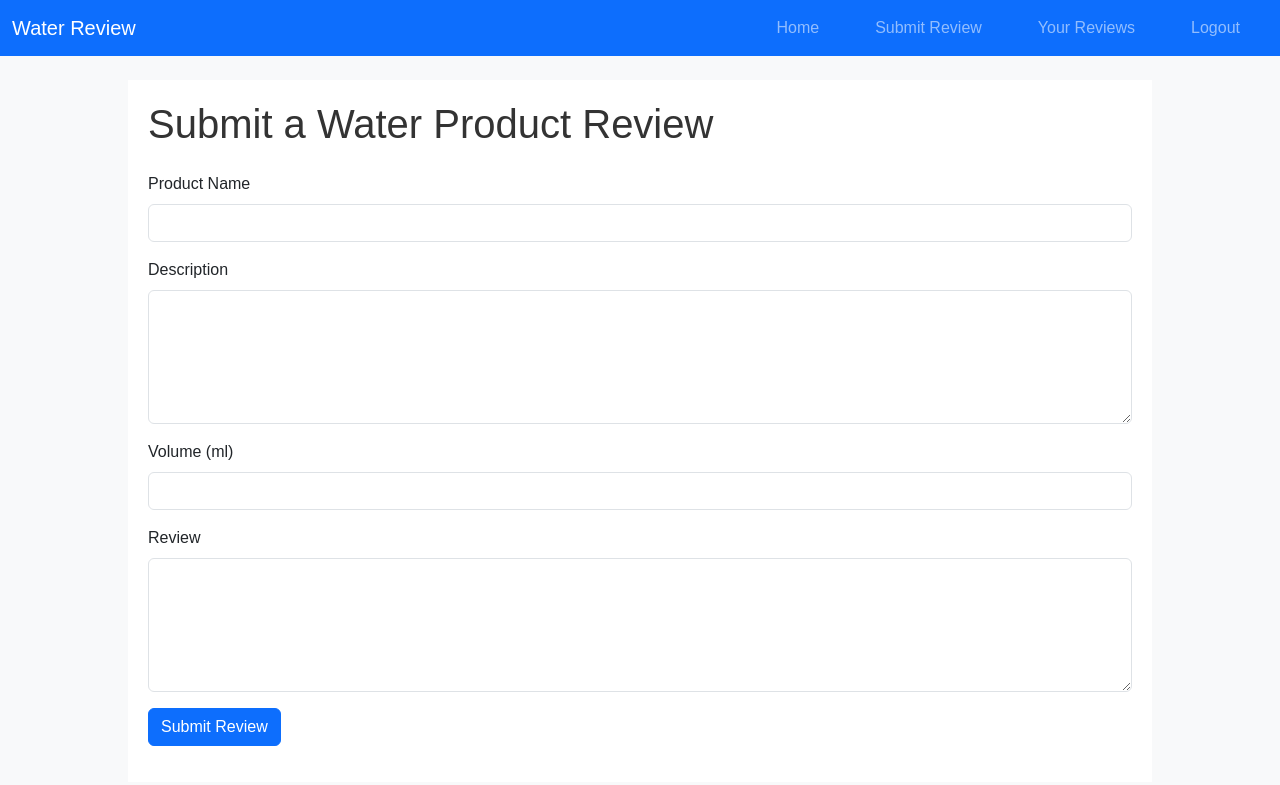
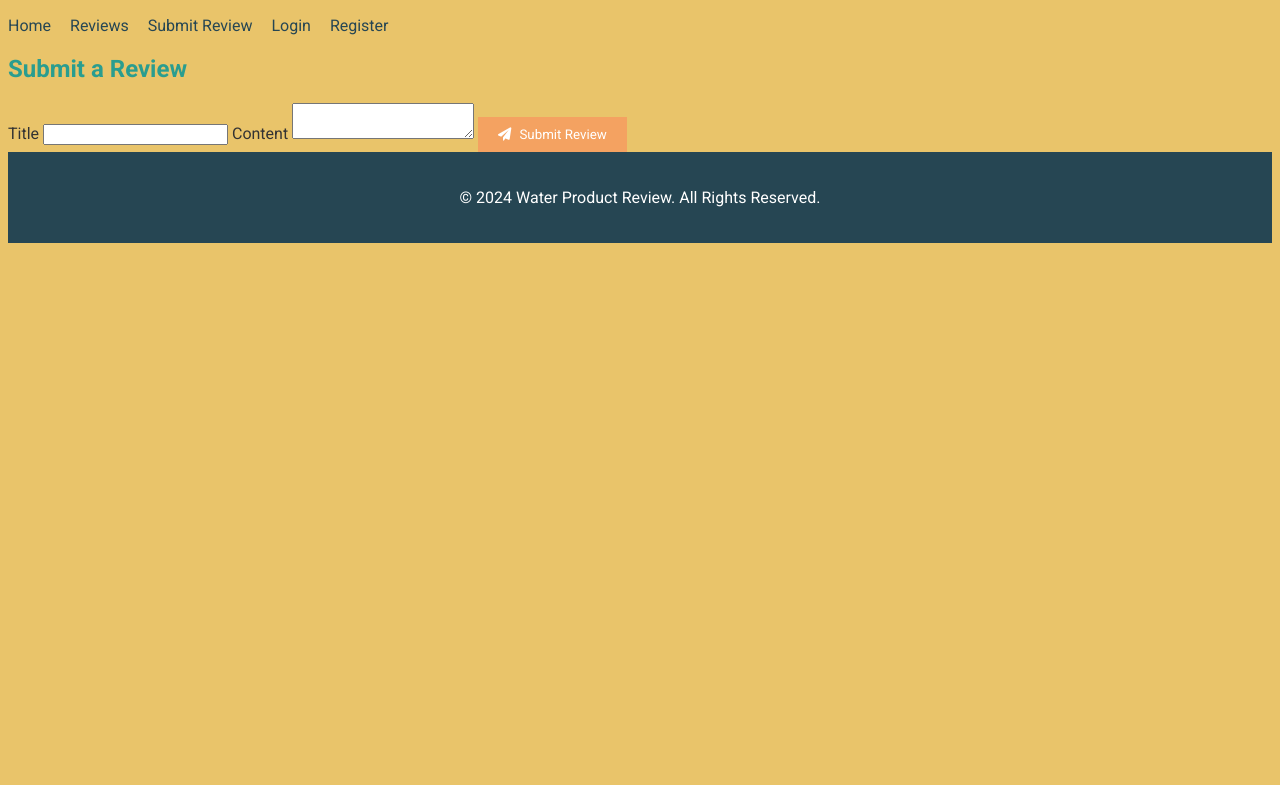
Before and after one commit to tkodimac/water_product_review, a Flask app: page /submit_review in a window 1280 px wide. Shown: the top 785 px of the page. Run offline with Flask 2, Linux system fonts and the light colour scheme; the visitor is signed in with stand-in values (Sample User, id 1).

Commit message:
Add Google Fonts and Font Awesome, while maintaining your current color theme

```diff
--- a/app/static/styles.css
+++ b/app/static/styles.css
@@ -1,57 +1,78 @@
-body {
-    font-family: Arial, sans-serif;
-    margin: 0;
-    padding: 0;
-    background-color: #bce4ecd5;
+/* Base colors */
+:root {
+    --primary-color: #2A9D8F;
+    --secondary-color: #264653;
+    --background-color: #E9C46A;
+    --text-color: #333333;
+    --button-background: #F4A261;
+    --button-text-color: #FFFFFF;
 }
 
-nav {
-    background-color: #333;
-    color: #fff;
-    padding: 10px 0;
+/* General styles */
+body {
+    font-family: 'Roboto', sans-serif;
+    color: var(--text-color);
+    background-color: var(--background-color);
 }
 
+h1, h2, h3, h4, h5, h6 {
+    font-family: 'Roboto', sans-serif;
+    color: var(--primary-color);
+}
+
+/* Secondary text */
+.secondary-text {
+    font-family: 'Lato', sans-serif;
+    color: var(--secondary-color);
+}
+
+/* Buttons */
+.btn {
+    background-color: var(--button-background);
+    color: var(--button-text-color);
+    border: none;
+    padding: 10px 20px;
+    cursor: pointer;
+    font-family: 'Roboto', sans-serif;
+}
+
+.btn:hover {
+    background-color: var(--primary-color);
+}
+
+.btn-icon {
+    display: inline-flex;
+    align-items: center;
+}
+
+.btn-icon i {
+    margin-right: 8px;
+}
+
+/* Navigation styles */
 nav ul {
     list-style-type: none;
-    margin: 0;
     padding: 0;
-    text-align: center;
 }
 
 nav ul li {
     display: inline;
-    margin: 0 20px;
+    margin-right: 15px;
 }
 
 nav ul li a {
-    color: #fff;
+    color: var(--secondary-color);
     text-decoration: none;
 }
 
-.container {
-    width: 80%;
-    margin: 0 auto;
-    padding: 20px;
-    background-color: #fff;
-    margin-top: 20px;
+nav ul li a:hover {
+    color: var(--primary-color);
 }
 
-.alert {
-    padding: 10px;
-    margin-bottom: 10px;
-    border-radius: 5px;
+/* Footer styles */
+footer {
+    text-align: center;
+    padding: 20px 0;
+    background-color: var(--secondary-color);
+    color: var(--button-text-color);
 }
-
-.alert-success {
-    background-color: #4CAF50;
-    color: white;
-}
-
-.alert-danger {
-    background-color: #f44336;
-    color: white;
-}
-
-h1, h2 {
-    color: #333;
-}
--- a/app/templates/layout.html
+++ b/app/templates/layout.html
@@ -3,57 +3,37 @@
 <head>
     <meta charset="UTF-8">
     <meta name="viewport" content="width=device-width, initial-scale=1.0">
-    <link href="https://cdn.jsdelivr.net/npm/bootstrap@5.3.0/dist/css/bootstrap.min.css" rel="stylesheet">
+
+    <!-- Google Fonts -->
+    <link href="https://fonts.googleapis.com/css2?family=Lato:wght@300;400;700&family=Roboto:wght@400;700&display=swap" rel="stylesheet">
+
+    <!-- Font Awesome -->
+    <link rel="stylesheet" href="https://cdnjs.cloudflare.com/ajax/libs/font-awesome/6.0.0-beta3/css/all.min.css">
+
+    <!-- Link to custom CSS file -->
     <link rel="stylesheet" href="{{ url_for('static', filename='styles.css') }}">
-    <title>{% block title %}Water Product Review{% endblock %}</title>
+
+    <title>{{ title }} - Water Product Review</title>
 </head>
-<body class="bg-light">
-    <nav class="navbar navbar-expand-lg navbar-dark bg-primary">
-        <div class="container-fluid">
-            <a class="navbar-brand" href="{{ url_for('main.home') }}">Water Review</a>
-            <button class="navbar-toggler" type="button" data-bs-toggle="collapse" data-bs-target="#navbarNav" aria-controls="navbarNav" aria-expanded="false" aria-label="Toggle navigation">
-                <span class="navbar-toggler-icon"></span>
-            </button>
-            <div class="collapse navbar-collapse" id="navbarNav">
-                <ul class="navbar-nav ms-auto">
-                    <li class="nav-item">
-                        <a class="nav-link" href="{{ url_for('main.home') }}">Home</a>
-                    </li>
-                    {% if current_user.is_authenticated %}
-                        <li class="nav-item">
-                            <a class="nav-link" href="{{ url_for('main.submit_review') }}">Submit Review</a>
-                        </li>
-                        <li class="nav-item">
-                            <a class="nav-link" href="{{ url_for('main.reviews') }}">Your Reviews</a>
-                        </li>
-                        <li class="nav-item">
-                            <a class="nav-link" href="{{ url_for('main.logout') }}">Logout</a>
-                        </li>
-                    {% else %}
-                        <li class="nav-item">
-                            <a class="nav-link" href="{{ url_for('main.login') }}">Login</a>
-                        </li>
-                        <li class="nav-item">
-                            <a class="nav-link" href="{{ url_for('main.register') }}">Register</a>
-                        </li>
-                    {% endif %}
-                </ul>
-            </div>
-        </div>
-    </nav>
-    <div class="container mt-4">
-        {% with messages = get_flashed_messages(with_categories=true) %}
-            {% if messages %}
-                {% for category, message in messages %}
-                    <div class="alert alert-{{ category }} alert-dismissible fade show" role="alert">
-                        {{ message }}
-                        <button type="button" class="btn-close" data-bs-dismiss="alert" aria-label="Close"></button>
-                    </div>
-                {% endfor %}
-            {% endif %}
-        {% endwith %}
+<body>
+    <header>
+        <nav>
+            <ul>
+                <li><a href="{{ url_for('index') }}">Home</a></li>
+                <li><a href="{{ url_for('reviews') }}">Reviews</a></li>
+                <li><a href="{{ url_for('submit_review') }}">Submit Review</a></li>
+                <li><a href="{{ url_for('login') }}">Login</a></li>
+                <li><a href="{{ url_for('register') }}">Register</a></li>
+            </ul>
+        </nav>
+    </header>
+
+    <main>
         {% block content %}{% endblock %}
-    </div>
-    <script src="https://cdn.jsdelivr.net/npm/bootstrap@5.3.0/dist/js/bootstrap.bundle.min.js"></script>
+    </main>
+
+    <footer>
+        <p>&copy; 2024 Water Product Review. All Rights Reserved.</p>
+    </footer>
 </body>
 </html>
--- a/app/templates/submit_review.html
+++ b/app/templates/submit_review.html
@@ -1,39 +1,13 @@
 {% extends "layout.html" %}
-
-{% block title %}
-    {% if review %}
-        Edit Review
-    {% else %}
-        Submit Review
-    {% endif %}
+{% block content %}
+    <section>
+        <h2>Submit a Review</h2>
+        <form action="{{ url_for('submit_review') }}" method="POST">
+            <label for="title">Title</label>
+            <input type="text" id="title" name="title" required>
+            <label for="content">Content</label>
+            <textarea id="content" name="content" required></textarea>
+            <button class="btn btn-icon"><i class="fas fa-paper-plane"></i> Submit Review</button>
+        </form>
+    </section>
 {% endblock %}
-
-{% block content %}
-    <h1 class="mb-4">
-        {% if review %}
-            Edit Your Water Product Review
-        {% else %}
-            Submit a Water Product Review
-        {% endif %}
-    </h1>
-    <form method="POST" class="mb-3">
-        {{ form.hidden_tag() }}
-        <div class="mb-3">
-            {{ form.product_name.label(class="form-label") }}
-            {{ form.product_name(class="form-control", size=64) }}
-        </div>
-        <div class="mb-3">
-            {{ form.description.label(class="form-label") }}
-            {{ form.description(class="form-control", cols=40, rows=5) }}
-        </div>
-        <div class="mb-3">
-            {{ form.ml.label(class="form-label") }}
-            {{ form.ml(class="form-control", size=64) }}
-        </div>
-        <div class="mb-3">
-            {{ form.review.label(class="form-label") }}
-            {{ form.review(class="form-control", cols=40, rows=5) }}
-        </div>
-        <button type="submit" class="btn btn-primary">{{ form.submit.label.text }}</button>
-    </form>
-{% endblock %}
```
Also changed, not shown: app/templates/edit_review.html (+13 -0 lines), app/templates/index.html (+5 -19 lines), app/templates/login.html (+10 -16 lines), app/templates/register.html (+12 -24 lines), app/templates/reviews.html (+8 -21 lines).
